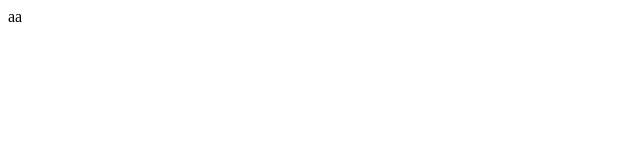
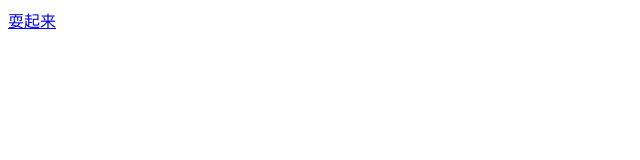
Before and after one commit to Harveytwo/blog, a plain HTML site: page index.html in a window 1280 px wide. Shown: the full height of the page, 0-640 px from the left. Drawn offline with Linux system fonts and the light colour scheme.

Commit message:
first add files

```diff
--- a/index.html
+++ b/index.html
@@ -8,7 +8,7 @@
 </head>
 <body>
   <div class="wrapper">
-    aa
+    <a href="javascript:;">耍起来</a>
   </div>
 </body>
 </html>
```
Also changed, not shown: 1 other file.
